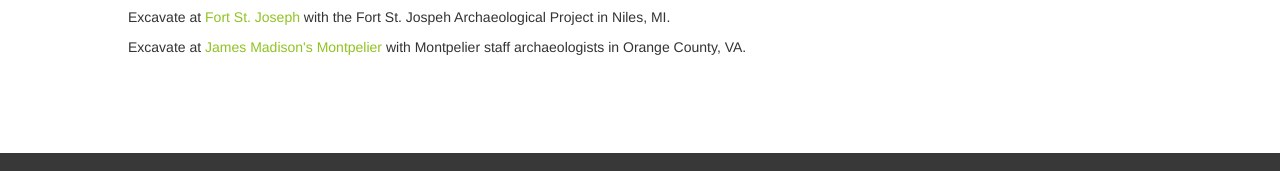
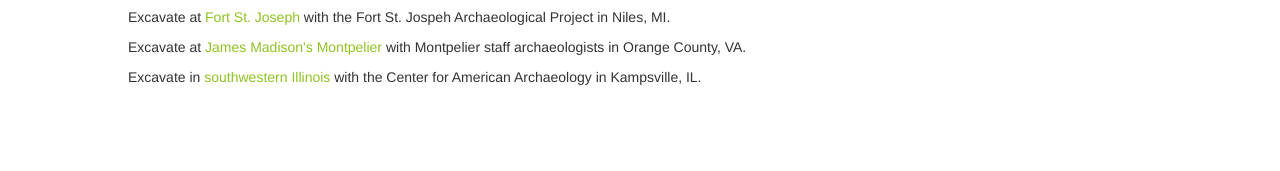
Before and after one commit to beyeraut/archaeology101, a plain HTML site: page resources.html in a window 1280 px wide. Shown: the part 1671-1842 px from the top of the page. Drawn offline with Linux system fonts and the light colour scheme.

Commit message:
Update resources.html

```diff
--- a/resources.html
+++ b/resources.html
@@ -315,6 +315,7 @@
 						<h3>Archaeological Summer Camp Programs</h3>
 								<p> Excavate at <a href="https://wmich.edu/fortstjoseph">Fort St. Joseph</a> with the Fort St. Jospeh Archaeological Project in Niles, MI.</p>
 								<p> Excavate at <a href="https://www.montpelier.org/archaeology">James Madison's Montpelier</a> with Montpelier staff archaeologists in Orange County, VA.</p>
+								<p> Excavate in <a href="https://www.caa-archeology.org/programs/">southwestern Illinois</a> with the Center for American Archaeology in Kampsville, IL.</p>
 							<br>
 							<br>
 							<br>
```
